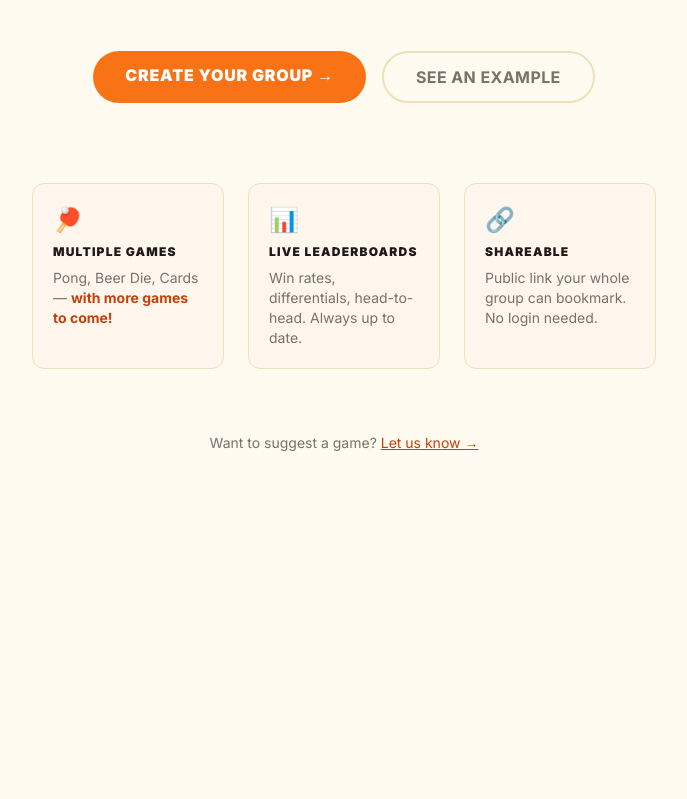
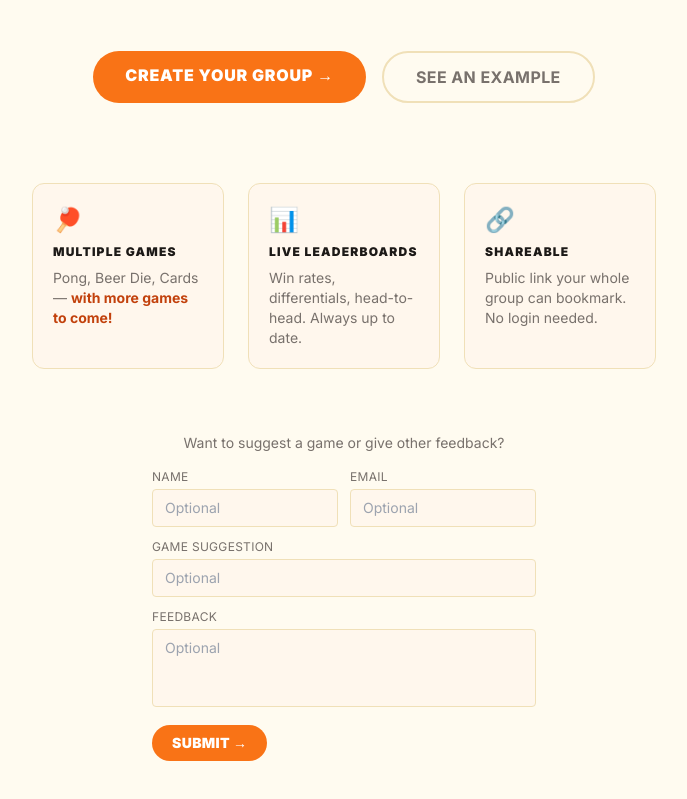
Before and after one commit to gileshayhurst/summer-games, a Next.js app: page / in a window 1280 px wide. Shown: the part 401-1200 px from the top of the page, without its empty margins (296-983 px from the left). Before the commit the page ends 934 px from the top, so only its background shows below. Built offline with nearby package versions, Linux system fonts and the light colour scheme.

Commit message:
feat: add in-site suggestion and feedback form

```diff
--- /dev/null
+++ b/app/api/suggestions/route.ts
@@ -0,0 +1,16 @@
+import { NextRequest, NextResponse } from 'next/server'
+import { createServerClient } from '@/lib/supabase-server'
+
+export async function POST(req: NextRequest) {
+  const { name, game_suggestion, feedback, email } = await req.json()
+
+  const supabase = createServerClient()
+  const { error } = await supabase.from('suggestions').insert({
+    name: name || null,
+    game_suggestion: game_suggestion || null,
+    feedback: feedback || null,
+    email: email || null,
+  })
+  if (error) return NextResponse.json({ error: error.message }, { status: 500 })
+  return NextResponse.json({ ok: true }, { status: 201 })
+}
--- a/app/page.tsx
+++ b/app/page.tsx
@@ -1,5 +1,6 @@
 import Link from 'next/link'
 import CurvedArrow from '@/components/CurvedArrow'
+import SuggestionForm from '@/components/SuggestionForm'
 
 export default function LandingPage() {
   return (
@@ -53,12 +54,12 @@ export default function LandingPage() {
               <p className="text-muted text-sm">Public link your whole group can bookmark. No login needed.</p>
             </div>
           </div>
-          <p className="mt-16 text-muted text-sm">
-            <span id="want-anchor">Want</span> to suggest a game?{' '}
-            <a href="mailto:summergamesapp@gmail.com?subject=Game suggestion" className="text-brand underline hover:text-orange-700">
-              Let us know →
-            </a>
-          </p>
+          <div className="mt-16">
+            <p className="text-muted text-sm mb-4">
+              <span id="want-anchor">Want</span> to suggest a game or give other feedback?
+            </p>
+            <SuggestionForm />
+          </div>
           <CurvedArrow fromId="multi-games-card" toId="want-anchor" />
         </div>
       </main>
--- /dev/null
+++ b/components/SuggestionForm.tsx
@@ -0,0 +1,70 @@
+'use client'
+import { useState } from 'react'
+
+export default function SuggestionForm() {
+  const [name, setName] = useState('')
+  const [gameSuggestion, setGameSuggestion] = useState('')
+  const [feedback, setFeedback] = useState('')
+  const [email, setEmail] = useState('')
+  const [loading, setLoading] = useState(false)
+  const [success, setSuccess] = useState(false)
+  const [error, setError] = useState('')
+
+  const submit = async (e: React.FormEvent) => {
+    e.preventDefault()
+    setError('')
+    setLoading(true)
+    const res = await fetch('/api/suggestions', {
+      method: 'POST',
+      headers: { 'Content-Type': 'application/json' },
+      body: JSON.stringify({ name, game_suggestion: gameSuggestion, feedback, email }),
+    })
+    setLoading(false)
+    if (!res.ok) { const d = await res.json(); return setError(d.error) }
+    setSuccess(true)
+  }
+
+  if (success) {
+    return <p className="text-brand text-sm font-bold">Thanks for the feedback! ✓</p>
+  }
+
+  return (
+    <form onSubmit={submit} className="space-y-3 text-left max-w-sm mx-auto">
+      <div className="grid grid-cols-2 gap-3">
+        <div>
+          <label className="text-xs text-muted uppercase tracking-wide block mb-1">Name</label>
+          <input
+            type="text" value={name} onChange={e => setName(e.target.value)} placeholder="Optional"
+            className="bg-card border border-warm rounded px-3 py-2 text-stone-900 text-sm w-full focus:outline-none focus:border-win"
+          />
+        </div>
+        <div>
+          <label className="text-xs text-muted uppercase tracking-wide block mb-1">Email</label>
+          <input
+            type="email" value={email} onChange={e => setEmail(e.target.value)} placeholder="Optional"
+            className="bg-card border border-warm rounded px-3 py-2 text-stone-900 text-sm w-full focus:outline-none focus:border-win"
+          />
+        </div>
+      </div>
+      <div>
+        <label className="text-xs text-muted uppercase tracking-wide block mb-1">Game Suggestion</label>
+        <input
+          type="text" value={gameSuggestion} onChange={e => setGameSuggestion(e.target.value)} placeholder="Optional"
+          className="bg-card border border-warm rounded px-3 py-2 text-stone-900 text-sm w-full focus:outline-none focus:border-win"
+        />
+      </div>
+      <div>
+        <label className="text-xs text-muted uppercase tracking-wide block mb-1">Feedback</label>
+        <textarea
+          value={feedback} onChange={e => setFeedback(e.target.value)} placeholder="Optional" rows={3}
+          className="bg-card border border-warm rounded px-3 py-2 text-stone-900 text-sm w-full focus:outline-none focus:border-win resize-none"
+        />
+      </div>
+      {error && <p className="text-loss text-sm">{error}</p>}
+      <button type="submit" disabled={loading}
+        className="bg-win text-white font-black px-5 py-2 rounded-full hover:bg-orange-400 disabled:opacity-50 transition-colors text-sm uppercase tracking-wide">
+        {loading ? 'Sending...' : 'Submit →'}
+      </button>
+    </form>
+  )
+}
```
